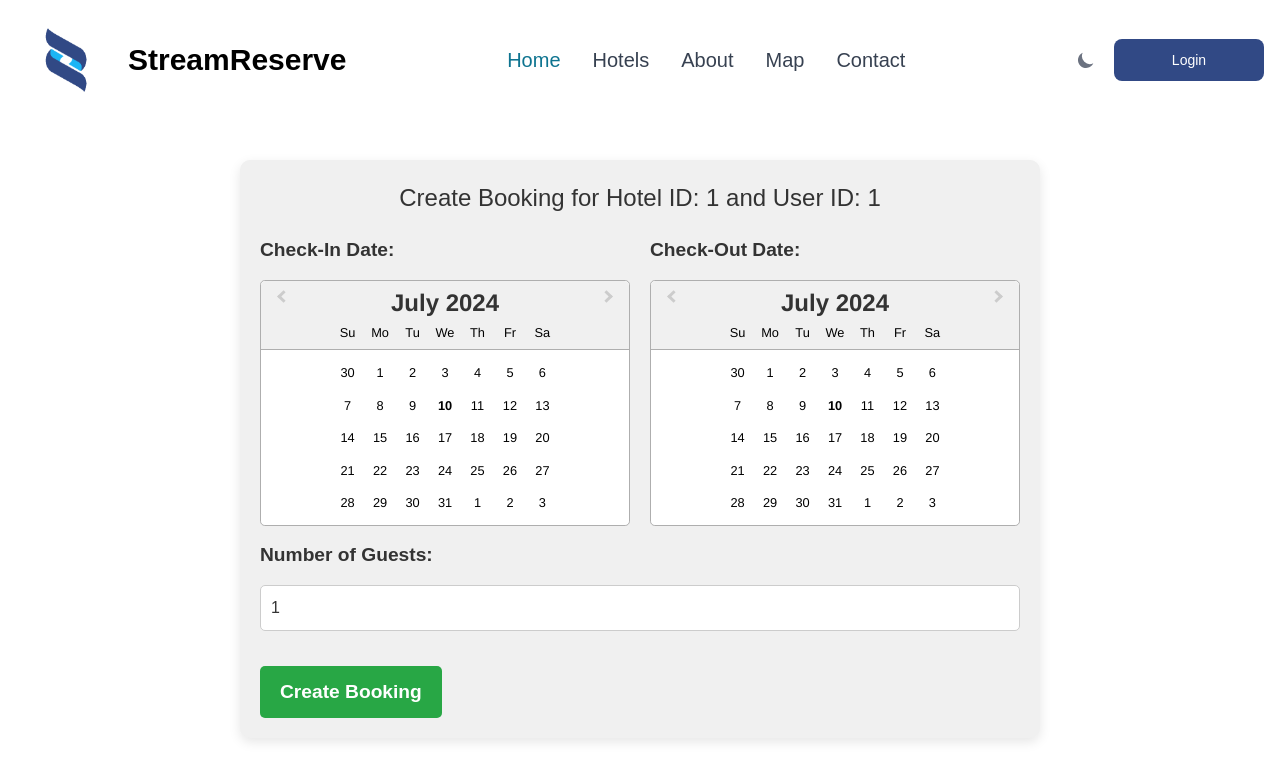
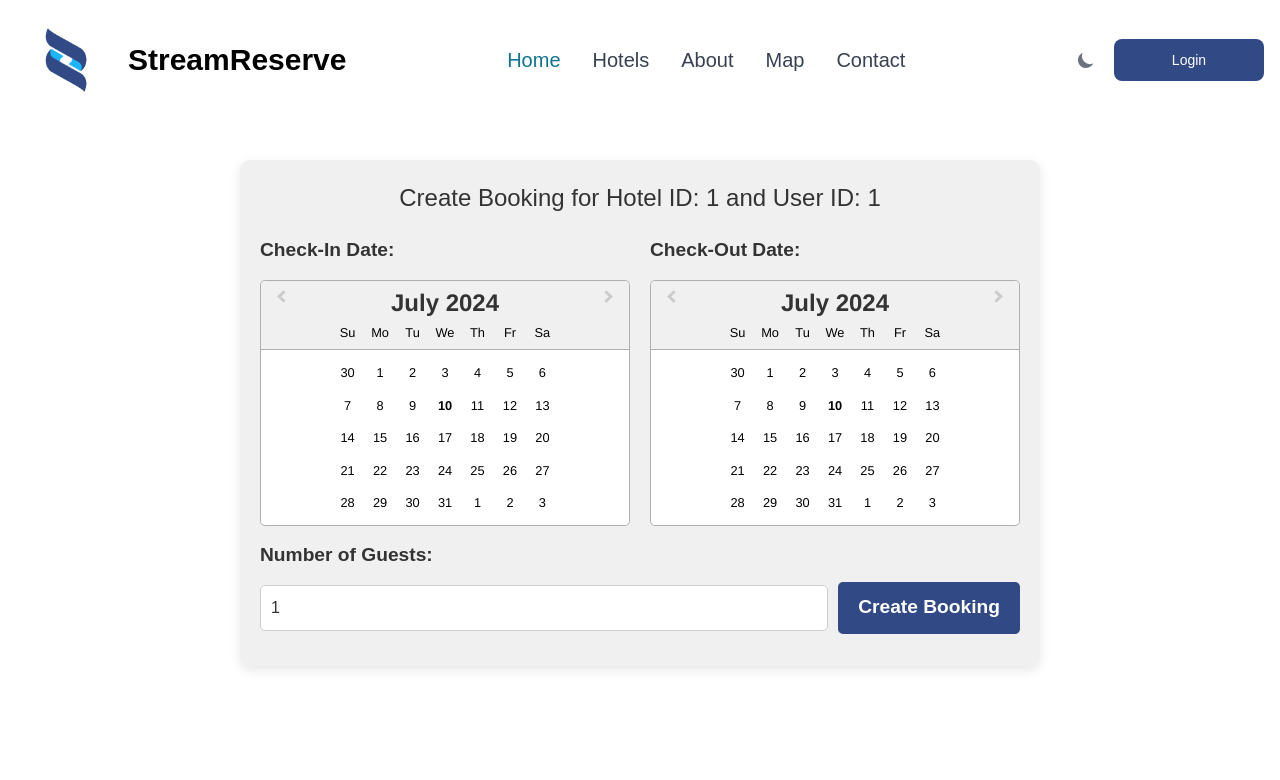
Before and after one commit to ShehanGit/Hotel-Booking-System, a React (Create React App) app in the folder frontend/hotel-booking-system/: page /booking/1/1 in a window 1280 px wide. Shown: the top 780 px of the page. Built offline with nearby package versions, Linux system fonts and the light colour scheme.

Commit message:
ui updated

```diff
--- a/frontend/hotel-booking-system/src/css/Booking.css
+++ b/frontend/hotel-booking-system/src/css/Booking.css
@@ -52,9 +52,8 @@
     font-size: 1.1rem;
     font-weight: 600;
     transition: background-color 0.3s ease, box-shadow 0.3s ease;
-    align-self: flex-end;
-    margin-top: 20px;
-    width: 100%;
+    width: auto;
+    align-self: center;
 }
 
 .submit-button:hover {
@@ -127,7 +126,7 @@
 }
 
 .submit-button {
-    background-color: #28a745;
+    background-color: #314985;
     color: #fff;
     border: none;
     padding: 10px 20px;
@@ -139,7 +138,7 @@
 }
 
 .submit-button:hover {
-    background-color: #218838;
+    background-color: #122350;
 }
 
 @media (max-width: 600px) {
@@ -156,5 +155,26 @@
 .react-datepicker__month-container {
     float: left;
     width: 100%;
+}
 
+/* Additional styles for horizontal alignment */
+.form-row-horizontal {
+    display: flex;
+    align-items: center;
+    gap: 20px;
 }
+
+.number-of-guests-group {
+    display: flex;
+    align-items: center;
+    gap: 10px;
+    width: 100%;
+}
+
+.number-of-guests-group .form-group {
+    flex: 1;
+}
+
+.number-of-guests-group .submit-button {
+    flex-shrink: 0;
+}
--- a/frontend/hotel-booking-system/src/pages/adminPages/Booking.jsx
+++ b/frontend/hotel-booking-system/src/pages/adminPages/Booking.jsx
@@ -75,6 +75,7 @@ function Booking() {
                                 />
                             </div>
                         </div>
+                        <div className="number-of-guests-group">
                             <div className="form-group">
                                 <label htmlFor="numberOfGuests">Number of Guests:</label>
                                 <input
@@ -89,6 +90,7 @@ function Booking() {
                                 />
                             </div>
                             <button type="submit" className="submit-button">Create Booking</button>
+                        </div>
                     </form>
                 </div>
             </div>
```
Lines whose indentation alone changed are shown as unchanged.
